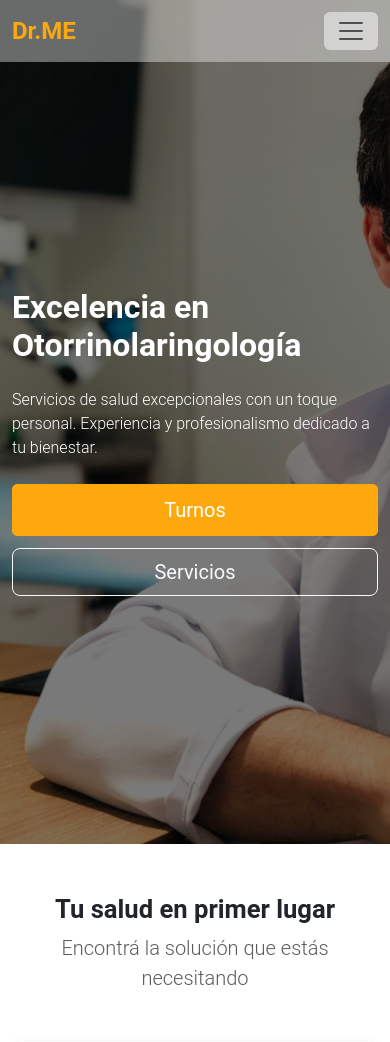
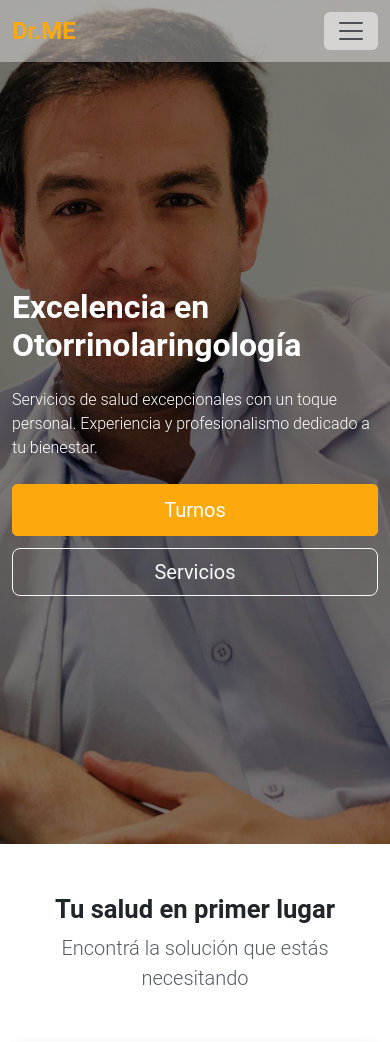
Before and after one commit to Metche216/drme, a Django app: page / in a window 390 px wide. Shown: the top 1042 px of the page. Run offline with Django 5.2, Linux system fonts and the light colour scheme; data that the repository does not hold is empty.

Commit message:
fix: adjust hero background-position on mobile to show doctor's face (right top)

```diff
--- a/templates/base.html
+++ b/templates/base.html
@@ -92,7 +92,7 @@
       @media (max-width: 767.98px) {
         .hero-section {
           min-height: 100svh;
-          background-position: center center !important;
+          background-position: right top !important;
           padding: 100px 0 60px;
         }
         .hero-section .display-4 {
```
